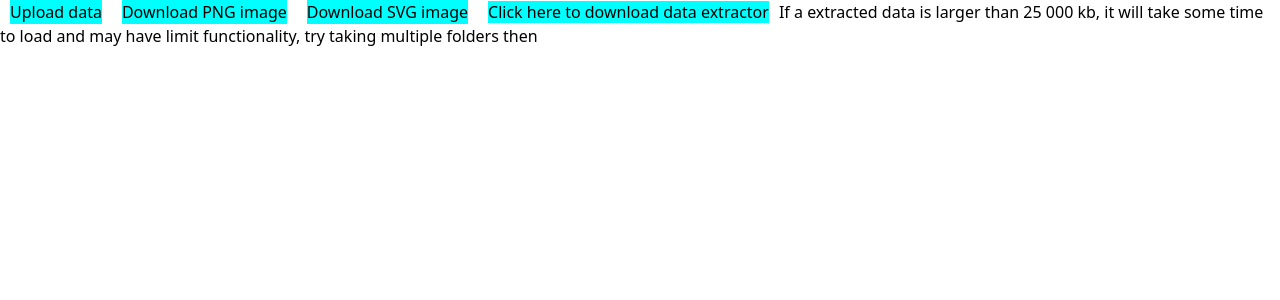
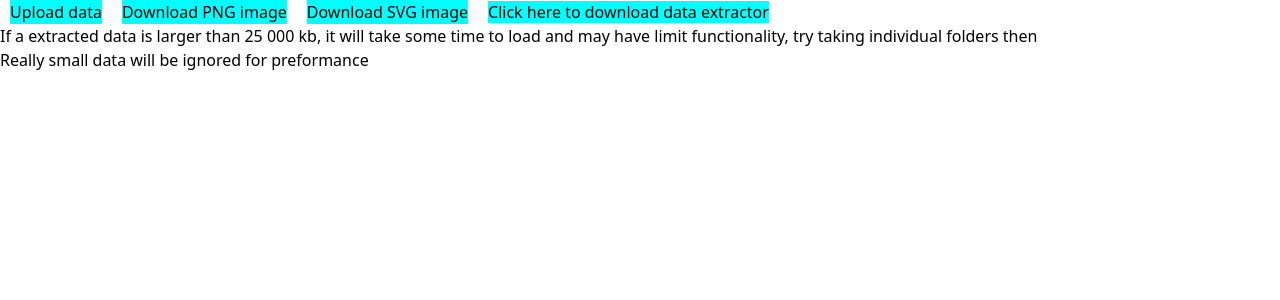
Before and after one commit to RisingSatalite/fileburst, a Next.js app: page / in a window 1280 px wide. Shown: the top 300 px of the page. Built offline with nearby package versions, Linux system fonts and the light colour scheme.

Commit message:
performane change and test files

```diff
--- a/src/app/page.js
+++ b/src/app/page.js
@@ -67,7 +67,8 @@ export default function Home() {
         <a href="/drive_data_collecter.exe" download="drive_data_collecter.exe">
           Click here to download data extractor
         </a>
-        <di class="block">If a extracted data is larger than 25 000 kb, it will take some time to load and may have limit functionality, try taking multiple folders then</di>
+        <div class="block">If a extracted data is larger than 25 000 kb, it will take some time to load and may have limit functionality, try taking individual folders then</div>
+        <div class="block">Really small data will be ignored for preformance</div>
       </div>
       <div className='bg-slate-900'>
         <D3Chart data={data}/>  {/* Pass the parsed data to the D3Chart */}
--- a/src/component/sunburst.js
+++ b/src/component/sunburst.js
@@ -32,6 +32,12 @@ const D3Chart = ({ data }) => {
     // root.value gives you the sum of the entire hierarchy (i.e., the root parent value)
     const rootValue = root.value;  // This is the value of the root (the topmost parent)
 
+    // This filters and remove values deemed too small
+    const threshold = root.value * 0.01;
+
+    // Filtered data
+    const filteredNodes = root.descendants().filter(d => d.value >= threshold);
+
     // Calculate the position of each segment
     partition(root);
 
@@ -43,7 +49,7 @@ const D3Chart = ({ data }) => {
 
     // Draw the arcs for each node
       g.selectAll("path")
-      .data(root.descendants())
+      .data(filteredNodes)
       .enter()
       .append("path")
       .attr("d", arc)
@@ -73,7 +79,7 @@ const D3Chart = ({ data }) => {
             if (d.value < 0.005 * rootValue) {
               return "0px";  // Hide text if small compared to root
             } else if (d.parent && d.value < 0.1 * d.parent.value) {
-              //return "0px";  // Hide text if small compared to parent
+              return "0px";  // Hide text if small compared to parent
             }
             return "10px";  // Default font size for larger nodes
           });
@@ -98,8 +104,8 @@ const D3Chart = ({ data }) => {
       .style("font-size", d => {
         if (d.value < 0.005 * rootValue) {
           return "0px";  // Hide text based on root comparison
-        } else if (d.parent && d.value < 0.1 * d.parent.value) {
-          //return "0px";  // Hide smaller text
+        } else if (d.parent && d.value < 0.01 * d.parent.value) {
+          return "0px";  // Hide smaller text
         }
         return "10px";  // Default font size for visible nodes
       })
```
